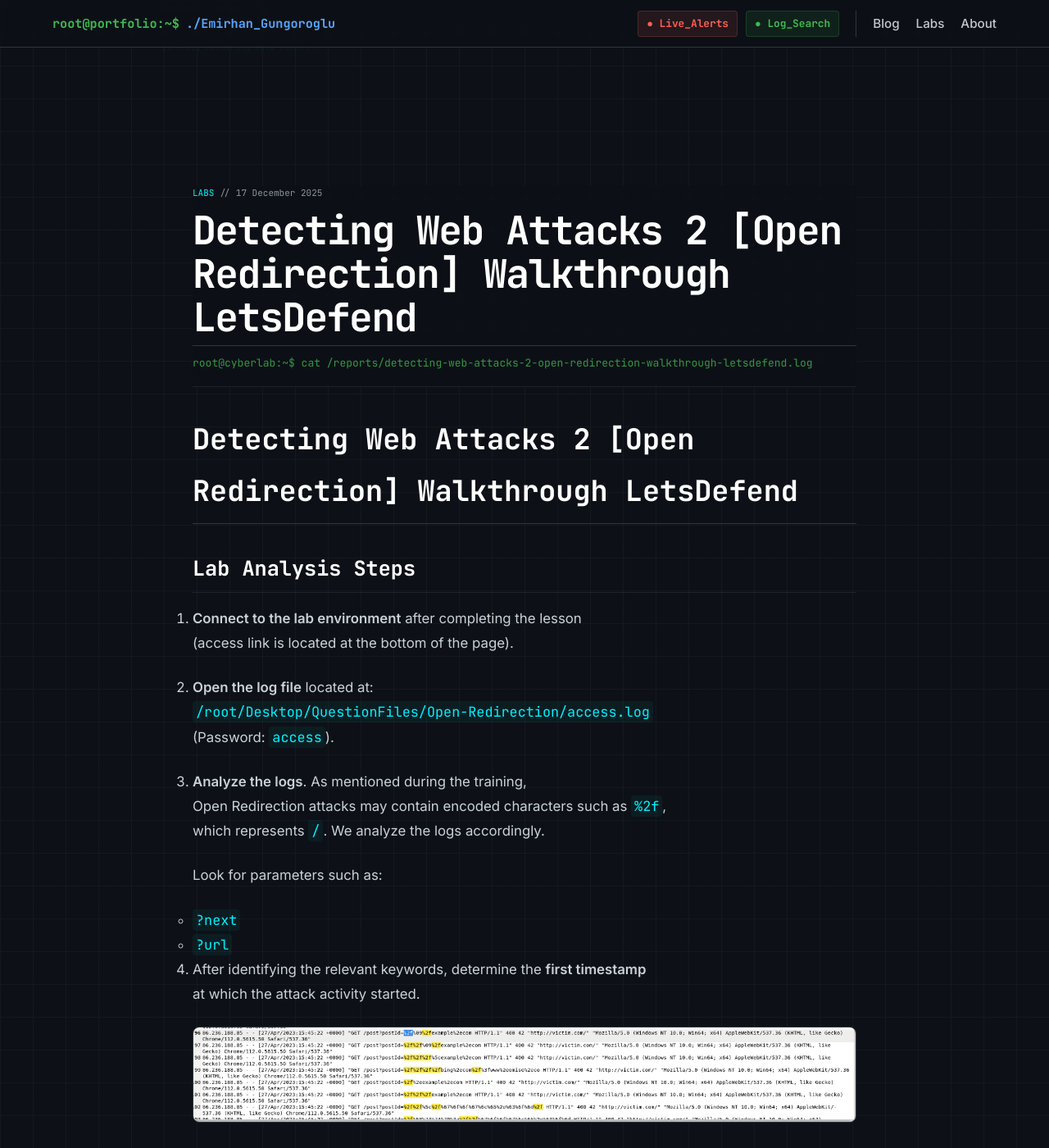
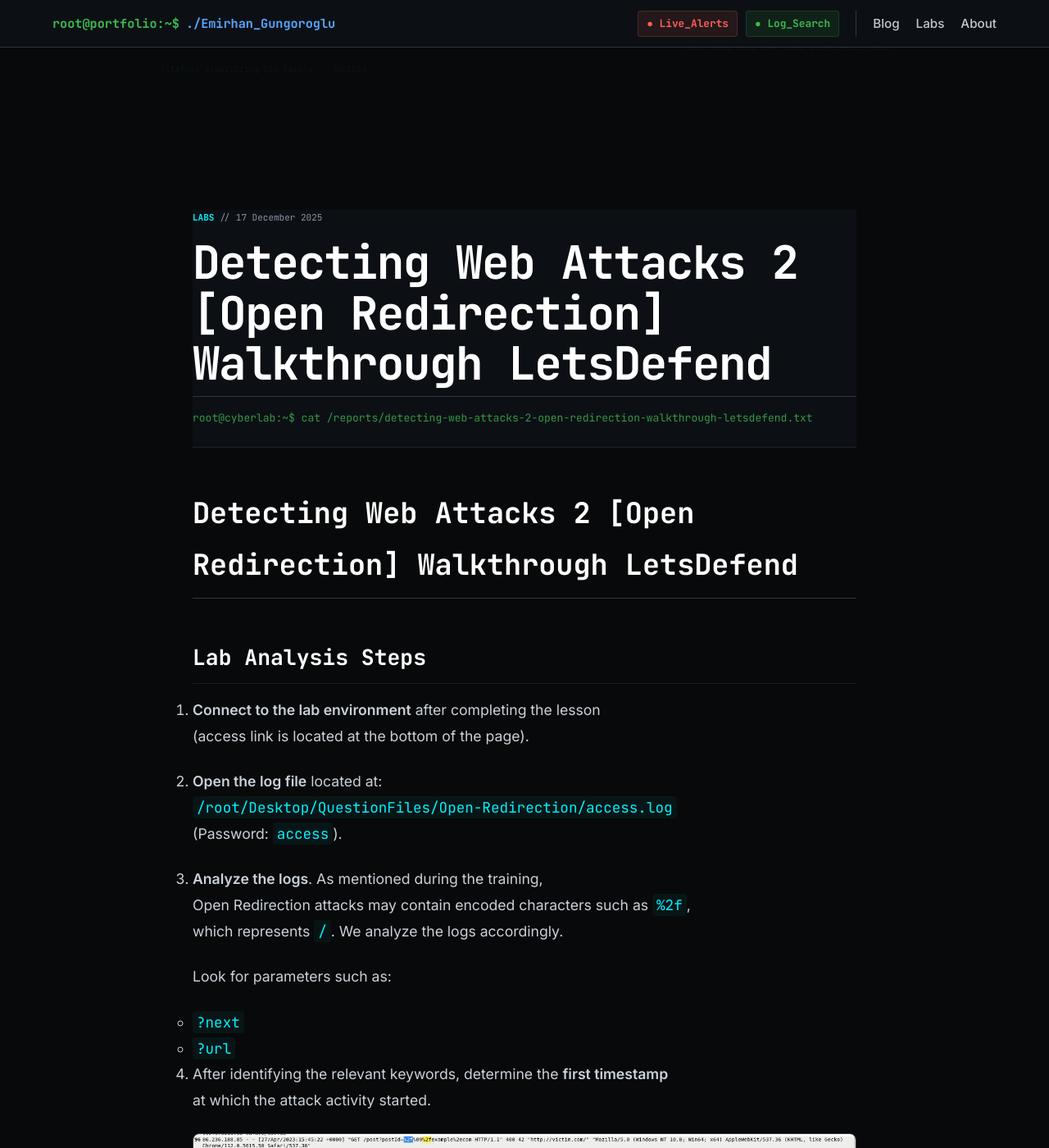
Before and after one commit to cybergungor/cybergungor.github.io, a Jekyll site: the page built from _posts/2025-12-17-detecting-open-redirection.md, in a window 1280 px wide and 1400 px high. Shown: the whole window at 82% size. Built offline with Jekyll 4.4.1, drawn with Linux system fonts in a browser that asks for light colours.

Commit message:
Update post.html

```diff
--- a/_layouts/post.html
+++ b/_layouts/post.html
@@ -2,95 +2,120 @@
 layout: default
 ---
 
-<div class="post-log-bg">
+<div class="final-log-bg">
     <div class="log-col"><div class="moving-stream s1">
-        <span>[READING_MODE] Loading entry ID: {{ page.date | date: "%Y%m%d" }}</span>
-        <span>[DECRYPT] AES-256 success</span>
-        <span>[STATUS] Rendering data blocks...</span>
+        <span>[STATUS] Stabilizing CSS layers... SUCCESS</span>
+        <span>[INFO] Decrypting incident_report_{{ page.date | date: "%Y%m%d" }}</span>
+        <span>[INFO] Rendering static headers... OK</span>
+        <span>[STATUS] Stabilizing CSS layers... SUCCESS</span>
     </div></div>
     <div class="log-col hide-mobile"><div class="moving-stream s2">
-        <span>0x52 0x45 0x50 0x4F 0x52 0x54_FILE_ACTIVE</span>
-        <span>INTEGRITY_CHECK: 100% SUCCESS</span>
+        <span>0x52 0x45 0x50 0x4F 0x52 0x54_STABLE_MODE</span>
+        <span>INTEGRITY_CHECK: 100% SECURE</span>
+        <span>0x52 0x45 0x50 0x4F 0x52 0x54_STABLE_MODE</span>
     </div></div>
 </div>
 
-<div class="post-container-stable">
-    <header class="post-header-simple">
-        <div class="meta-data">
-            <span class="tag-blue">{{ page.categories | first | upcase }}</span> // {{ page.date | date: "%d %B %Y" }}
+<div class="final-post-wrapper">
+    <header class="final-header-static">
+        <div class="report-metadata">
+            <span class="cyber-accent">{{ page.categories | first | upcase }}</span> // {{ page.date | date: "%d %B %Y" }}
         </div>
-        <h1 class="white-title-plain">{{ page.title }}</h1>
-        <div class="terminal-footer-line">root@cyberlab:~$ cat /reports/{{ page.title | slugify }}.log</div>
+        <h1 class="pure-white-title">{{ page.title }}</h1>
+        <div class="terminal-footer">root@cyberlab:~$ cat /reports/{{ page.title | slugify }}.txt</div>
     </header>
 
-    <article class="report-body-clean">
+    <article class="final-report-content">
         {{ content }}
     </article>
 
-    <footer class="report-back-footer">
-        <a href="/blog/" class="back-link-tactical">/ BACK_TO_DATABASE /</a>
+    <footer class="final-footer">
+        <div class="end-of-stream">/* END OF REPORT */</div>
+        <a href="/blog/" class="return-link">/ BACK_TO_DATABASE /</a>
     </footer>
 </div>
 
 <style>
-/* --- STABLE POST STYLES --- */
+/* --- CORE STYLES (Zorunlu Kurallar) --- */
 :root {
-    --bg-main: #08090a;
-    --accent-blue: #00f2ff;
-    --border-dim: rgba(255, 255, 255, 0.08);
+    --deep-bg: #08090a; /* İstediğin o derin siyah */
+    --cyber-cyan: #00f2ff;
+    --border-line: rgba(255, 255, 255, 0.08);
 }
 
-/* İçeriği Navbarın Altına İten Alan */
-.post-container-stable {
-    max-width: 850px;
-    margin: 0 auto;
-    padding: 120px 20px 60px 20px !important; /* Navbar çakışmasını önler */
+/* Arka planı eski haline (grainy/noise) dönmesini engellemek için zorluyoruz */
+body {
+    background-color: var(--deep-bg) !important;
+    background-image: none !important; /* Eğer bir noise geliyorsa onu siler */
+    color: #c9d1d9 !important;
+    margin: 0 !important;
+    padding: 0 !important;
+    font-family: 'Inter', sans-serif;
 }
 
-/* Sade Beyaz Başlık */
-.post-header-simple {
-    margin-bottom: 2rem;
-    border-bottom: 1px solid var(--border-dim);
-    padding-bottom: 1rem;
+/* --- ÇAKISMAYI ÖNLEYEN ANA KONTEYNER --- */
+.final-post-wrapper {
+    max-width: 850px;
+    margin: 0 auto !important;
+    /* Üstteki yeşil barın altına tam oturması için devasa boşluk */
+    padding-top: 150px !important;
+    padding-bottom: 60px !important;
+    padding-left: 20px;
+    padding-right: 20px;
+    position: relative;
+    z-index: 5;
 }
 
-.white-title-plain {
-    color: #ffffff !important;
-    font-size: clamp(2rem, 5vw, 3rem);
-    font-weight: 800;
-    margin: 10px 0;
+/* --- BAŞLIK: STICKY DEĞİL, NORMAL AKIŞ --- */
+.final-header-static {
+    margin-bottom: 3rem;
+    border-bottom: 1px solid var(--border-line);
+    padding-bottom: 1.5rem;
+    position: static !important; /* Yapışkanlığı tamamen iptal eder */
+}
+
+.pure-white-title {
+    color: #ffffff !important; /* Saf Beyaz */
+    font-size: clamp(2.2rem, 6vw, 3.5rem) !important;
+    font-weight: 800 !important;
+    margin: 15px 0 !important;
     letter-spacing: -1.5px;
     line-height: 1.1;
 }
 
-.meta-data { font-family: 'JetBrains Mono', monospace; font-size: 11px; color: #8b949e; }
-.tag-blue { color: var(--accent-blue); }
-.terminal-footer-line { font-family: 'JetBrains Mono'; font-size: 13px; color: #3fb950; opacity: 0.8; }
+.report-metadata { font-family: 'JetBrains Mono', monospace; font-size: 11px; color: #8b949e; margin-bottom: 10px; }
+.cyber-accent { color: var(--cyber-cyan); font-weight: bold; }
+.terminal-footer { font-family: 'JetBrains Mono'; font-size: 13px; color: #3fb950; opacity: 0.8; }
 
-/* İçerik Kutusu */
-.report-body-clean {
+/* --- İÇERİK GÖVDESİ --- */
+.final-report-content {
     line-height: 1.8;
-    font-size: 1.05rem;
-    color: #c9d1d9;
+    font-size: 1.1rem;
 }
 
-.report-body-clean h2 { color: #fff; margin-top: 2rem; border-bottom: 1px solid var(--border-dim); padding-bottom: 5px; }
-.report-body-clean pre { background: #0d1117 !important; border: 1px solid var(--border-dim); border-radius: 8px; padding: 15px; overflow-x: auto; }
-.report-body-clean code { color: var(--accent-blue); background: rgba(0, 242, 255, 0.05); padding: 2px 4px; border-radius: 4px; }
+/* Markdown Başlıkları ve Kod Blokları */
+.final-report-content h2 { color: #fff !important; margin-top: 3rem; border-bottom: 1px solid var(--border-line); padding-bottom: 8px; }
+.final-report-content p { margin-bottom: 1.5rem; }
+.final-report-content code { color: var(--cyber-cyan); background: rgba(0, 242, 255, 0.05); padding: 2px 5px; border-radius: 4px; }
+.final-report-content pre { background: #0d1117 !important; padding: 20px; border-radius: 12px; border: 1px solid var(--border-line); overflow-x: auto; margin: 25px 0; }
 
-/* Background Logs */
-.post-log-bg {
+/* --- ARKA PLAN LOGLARI --- */
+.final-log-bg {
     position: fixed; top: 0; left: 0; width: 100vw; height: 100vh;
-    display: flex; justify-content: space-around; opacity: 0.05;
+    display: flex; justify-content: space-around; opacity: 0.06;
     z-index: -1; pointer-events: none; font-family: 'JetBrains Mono'; font-size: 10px;
 }
 .moving-stream { display: flex; flex-direction: column; animation: scrollDown 45s linear infinite; }
-.moving-stream span { padding: 15px 0; color: var(--accent-blue); }
+.moving-stream span { padding: 15px 0; color: var(--cyber-cyan); }
 @keyframes scrollDown { 0% { transform: translateY(-50%); } 100% { transform: translateY(0); } }
 
-.report-back-footer { margin-top: 3rem; text-align: center; }
-.back-link-tactical { color: #8b949e; text-decoration: none; font-family: 'JetBrains Mono'; font-weight: bold; }
-.back-link-tactical:hover { color: var(--accent-blue); }
+.final-footer { margin-top: 4rem; text-align: center; }
+.end-of-stream { font-family: 'JetBrains Mono'; color: #8b949e; opacity: 0.3; margin-bottom: 1.5rem; }
+.return-link { color: #8b949e; text-decoration: none; font-family: 'JetBrains Mono'; font-weight: bold; transition: 0.3s; }
+.return-link:hover { color: var(--cyber-cyan); }
 
-@media (max-width: 768px) { .post-container-stable { padding-top: 100px !important; } }
+@media (max-width: 768px) {
+    .final-post-wrapper { padding-top: 110px !important; }
+    .pure-white-title { font-size: 2.3rem !important; }
+}
 </style>
```
